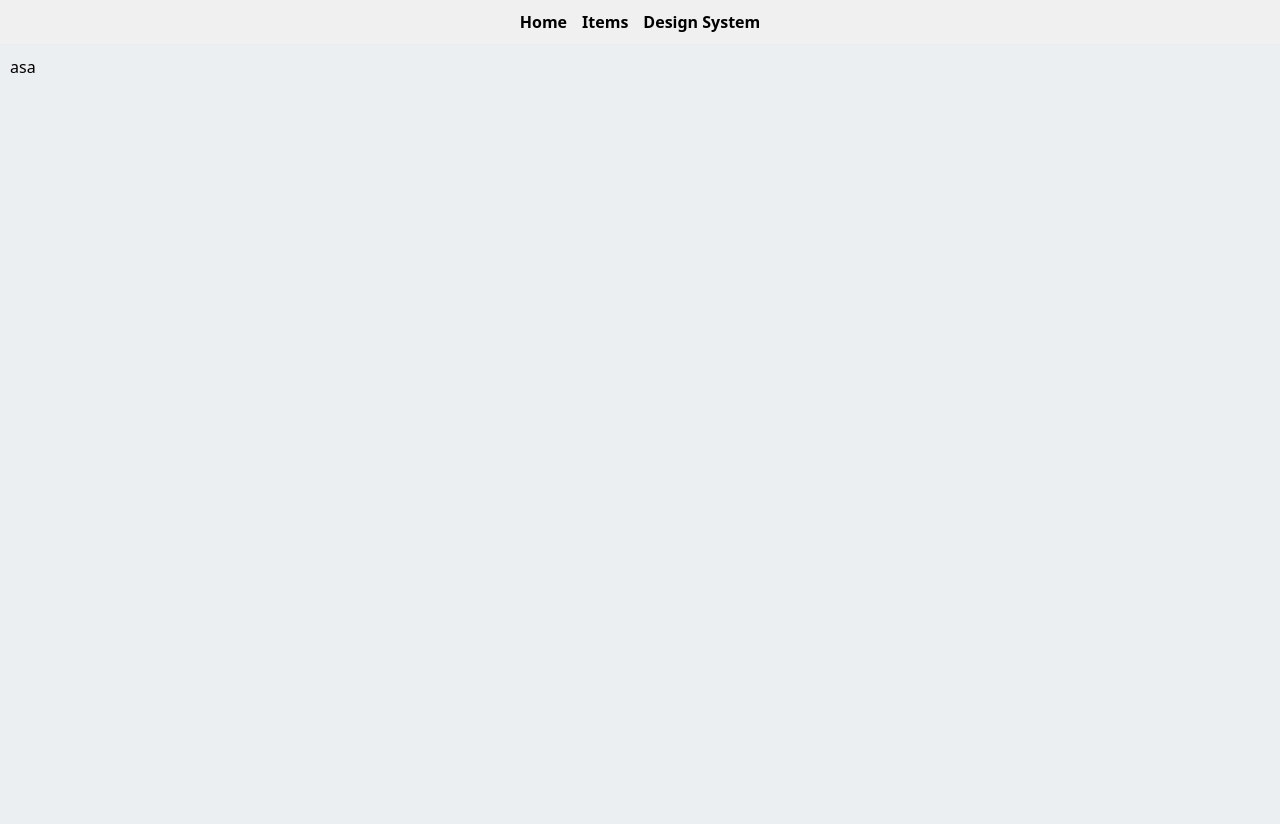
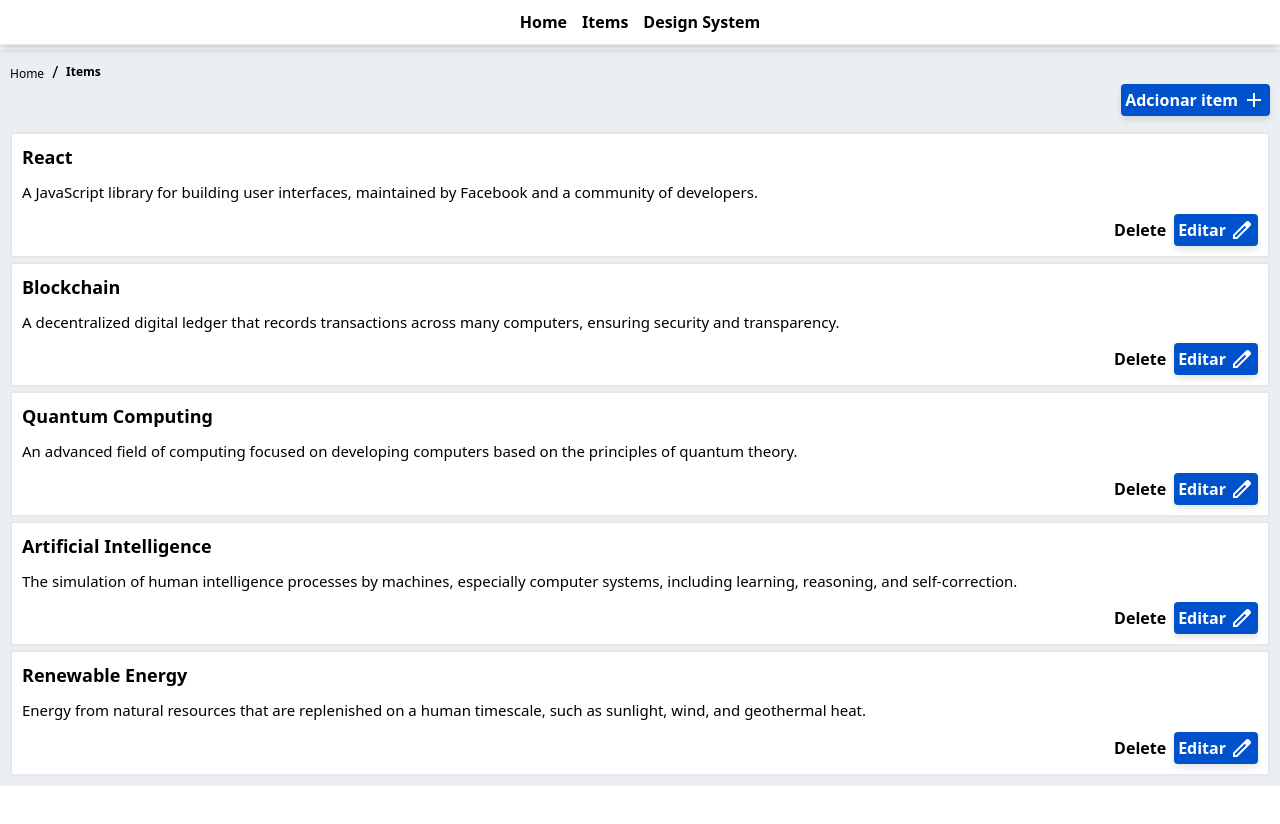
Before and after one commit to antonioarieiro/vylex, a Next.js app: page /items in a window 1280 px wide. Shown: the top 824 px of the page. After the commit the page ends 800 px from the top, so only its background shows below. Built offline with nearby package versions, Linux system fonts and the light colour scheme.

Commit message:
feat: list items

```diff
--- a/src/pages/index.tsx
+++ b/src/pages/index.tsx
@@ -11,6 +11,10 @@ import { items } from "../utils/initialData";
 import Modal from "@/components/modal";
 import React from "react";
 import { useRouter } from "next/router";
+import DscInput from "@/components/Input";
+import DscTextArea from "@/components/textArea";
+import Toast from "@/components/toast";
+import { editItem } from "./api/api";
 
 interface Item {
   id: number;
@@ -18,33 +22,57 @@ interface Item {
   description: string;
 }
 export default function Home() {
+  const [openDeleteModal, setOpenDeleteModal] = React.useState(false);
   const [openEditModal, setOpenEditModal] = React.useState(false);
   const [initialItems, setInitialItems] = React.useState<Item[]>([]);
   const [selectedData, setSelectedData] = React.useState<Item>({} as Item);
+  const [toast, showToast] = React.useState(false);
   const router = useRouter();
 
-  const handleEdit = (id: number) => {
+  const handleEdit = (item: Item) => {
     return () => {
-      console.log(id);
+      setSelectedData(item);
+      setOpenEditModal(true);
     };
   };
 
   const handleDelete = (item: Item) => {
     return () => {
-      setOpenEditModal(true);
+      setOpenDeleteModal(true);
       setSelectedData(item);
     };
   };
 
   const handleSaveDelete = () => {
-    setOpenEditModal(false);
-    console.log("asa", selectedData);
+    setOpenDeleteModal(false);
     let filter = initialItems.filter((val: Item) => val.id !== selectedData.id);
-    console.log("filter", filter);
     setInitialItems(filter);
   };
 
+  const handleSaveEdit = () => {
+    setOpenEditModal(false);
+  };
+
   const handleChangeModalDelete = () => {
+    setOpenDeleteModal(false);
+  };
+
+  const handleChangeModalEdit = async () => {
+    const { id, name, description } = selectedData;
+    const success = await editItem(id, name, description);
+    if (success) {
+      showToast(true);
+      setSelectedData({});
+      setTimeout(() => {
+        showToast(false);
+      }, 1000);
+    }
+
+    setInitialItems((prevInitialItems) =>
+      prevInitialItems.map((item) =>
+        item.id === selectedData.id ? selectedData : item
+      )
+    );
     setOpenEditModal(false);
   };
 
@@ -54,12 +82,27 @@ export default function Home() {
     };
   };
 
+  const handleChangeName = (newName: string) => {
+    setSelectedData((prevSelectedData) => ({
+      ...prevSelectedData,
+      name: newName
+    }));
+  };
+
+  const handleChangeDescription = (newDescription: string) => {
+    setSelectedData((prevSelectedData) => ({
+      ...prevSelectedData,
+      description: newDescription
+    }));
+  };
+
   React.useEffect(() => {
     setInitialItems(items);
   }, []);
 
   return (
     <>
+      {toast && <Toast />}
       <div className="flex items-center gap-4 w-full justify-end mb-4">
         <Button
           text="Adcionar item"
@@ -68,16 +111,40 @@ export default function Home() {
           onSubmit={addNewItem()}
         />
       </div>
-      {openEditModal && selectedData && (
+      {openDeleteModal && selectedData && (
         <Modal
           title="Delete item"
-          open={openEditModal}
+          open={openDeleteModal}
           onSave={handleSaveDelete}
           onCancel={handleChangeModalDelete}
         >
           <div>
             Se você excluir este item, perderá todas as alterações realizadas.
           </div>
+        </Modal>
+      )}
+
+      {openEditModal && selectedData && (
+        <Modal
+          title="Delete item"
+          open={openEditModal}
+          onSave={handleChangeModalEdit}
+          onCancel={handleSaveEdit}
+        >
+          <CardContainerBody>
+            <DscInput
+              value={selectedData.name}
+              onChange={handleChangeName}
+              placeholder="Nome do item"
+              label="Nome"
+            />
+            <DscTextArea
+              value={selectedData.description}
+              onChange={handleChangeDescription}
+              placeholder="Descrição"
+              label="Descrição"
+            />
+          </CardContainerBody>
         </Modal>
       )}
       {initialItems && initialItems.length ? (
@@ -98,7 +165,7 @@ export default function Home() {
                   text="Editar"
                   type="normal"
                   icon="edit"
-                  onSubmit={handleEdit(val.id)}
+                  onSubmit={handleEdit(val)}
                 />
               </CardContainerFooter>
             </CardContainer>
--- a/src/pages/items/index.tsx
+++ b/src/pages/items/index.tsx
@@ -1,11 +1,188 @@
+import Button from "@/components/button";
+import DefaultText from "@/components/typograph/DefaultText";
+import TitleH2 from "@/components/typograph/Subtitle";
+import {
+  ListContainer,
+  CardContainer,
+  CardContainerBody,
+  CardContainerFooter
+} from "@/styles/dsc";
+import { items } from "../../utils/initialData";
+import Modal from "@/components/modal";
 import React from "react";
+import { useRouter } from "next/router";
+import DscInput from "@/components/Input";
+import DscTextArea from "@/components/textArea";
+import Toast from "@/components/toast";
+import { editItem } from "../api/api";
+import BreadCrumb from "@/components/breadCrumb";
 
-const ListItems: React.FC = () => {
+interface Item {
+  id: number;
+  name: string;
+  description: string;
+}
+export default function ListItems() {
+  const [openDeleteModal, setOpenDeleteModal] = React.useState(false);
+  const [openEditModal, setOpenEditModal] = React.useState(false);
+  const [initialItems, setInitialItems] = React.useState<Item[]>([]);
+  const [selectedData, setSelectedData] = React.useState<Item>({} as Item);
+  const [toast, showToast] = React.useState(false);
+  const router = useRouter();
+
+  const path = [
+    { name: "Home", link: "#" },
+    { name: "Items", link: "#" }
+  ];
+
+  const handleEdit = (item: Item) => {
+    return () => {
+      setSelectedData(item);
+      setOpenEditModal(true);
+    };
+  };
+
+  const handleDelete = (item: Item) => {
+    return () => {
+      setOpenDeleteModal(true);
+      setSelectedData(item);
+    };
+  };
+
+  const handleSaveDelete = () => {
+    setOpenDeleteModal(false);
+    let filter = initialItems.filter((val: Item) => val.id !== selectedData.id);
+    setInitialItems(filter);
+  };
+
+  const handleSaveEdit = () => {
+    setOpenEditModal(false);
+  };
+
+  const handleChangeModalDelete = () => {
+    setOpenDeleteModal(false);
+  };
+
+  const handleChangeModalEdit = async () => {
+    const { id, name, description } = selectedData;
+    const success = await editItem(id, name, description);
+    if (success) {
+      showToast(true);
+      setSelectedData({});
+      setTimeout(() => {
+        showToast(false);
+      }, 1000);
+    }
+
+    setInitialItems((prevInitialItems) =>
+      prevInitialItems.map((item) =>
+        item.id === selectedData.id ? selectedData : item
+      )
+    );
+    setOpenEditModal(false);
+  };
+
+  const addNewItem = () => {
+    return () => {
+      router.push("/new-item");
+    };
+  };
+
+  const handleChangeName = (newName: string) => {
+    setSelectedData((prevSelectedData) => ({
+      ...prevSelectedData,
+      name: newName
+    }));
+  };
+
+  const handleChangeDescription = (newDescription: string) => {
+    setSelectedData((prevSelectedData) => ({
+      ...prevSelectedData,
+      description: newDescription
+    }));
+  };
+
+  React.useEffect(() => {
+    setInitialItems(items);
+  }, []);
+
   return (
-    <div>
-      <p>asa</p>
-    </div>
+    <>
+      {toast && <Toast />}
+      <BreadCrumb path={path} />
+      <div className="flex items-center gap-4 w-full justify-end mb-4">
+        <Button
+          text="Adcionar item"
+          type="normal"
+          icon="add"
+          onSubmit={addNewItem()}
+        />
+      </div>
+      {openDeleteModal && selectedData && (
+        <Modal
+          title="Delete item"
+          open={openDeleteModal}
+          onSave={handleSaveDelete}
+          onCancel={handleChangeModalDelete}
+        >
+          <div>
+            Se você excluir este item, perderá todas as alterações realizadas.
+          </div>
+        </Modal>
+      )}
+
+      {openEditModal && selectedData && (
+        <Modal
+          title="Delete item"
+          open={openEditModal}
+          onSave={handleChangeModalEdit}
+          onCancel={handleSaveEdit}
+        >
+          <CardContainerBody>
+            <DscInput
+              value={selectedData.name}
+              onChange={handleChangeName}
+              placeholder="Nome do item"
+              label="Nome"
+            />
+            <DscTextArea
+              value={selectedData.description}
+              onChange={handleChangeDescription}
+              placeholder="Descrição"
+              label="Descrição"
+            />
+          </CardContainerBody>
+        </Modal>
+      )}
+      {initialItems && initialItems.length ? (
+        <ListContainer>
+          {initialItems.map((val: Item) => (
+            <CardContainer key={val.id}>
+              <TitleH2 text={val.name} />
+              <CardContainerBody>
+                <DefaultText text={val.description} />
+              </CardContainerBody>
+              <CardContainerFooter>
+                <Button
+                  text="Delete"
+                  type="subtle"
+                  onSubmit={handleDelete(val)}
+                />
+                <Button
+                  text="Editar"
+                  type="normal"
+                  icon="edit"
+                  onSubmit={handleEdit(val)}
+                />
+              </CardContainerFooter>
+            </CardContainer>
+          ))}
+        </ListContainer>
+      ) : (
+        <div className="flex items-center gap-4 w-full justify-center">
+          <TitleH2 text="Sem items na listagem" />
+        </div>
+      )}
+    </>
   );
-};
-
-export default ListItems;
+}
--- a/src/pages/new-item/index.tsx
+++ b/src/pages/new-item/index.tsx
@@ -4,6 +4,7 @@ import Button from "@/components/button";
 import DscInput from "@/components/Input";
 import DscTextArea from "@/components/textArea";
 import TitleH2 from "@/components/typograph/Subtitle";
+import { items } from "../../utils/initialData";
 import {
   CardContainer,
   CardContainerBody,
@@ -35,6 +36,12 @@ const AddNewItem: React.FC = () => {
     console.log("success", success);
 
     if (success) {
+      const newItem = {
+        id: items.length > 0 ? items[items.length - 1].id + 1 : 1,
+        name: name,
+        description: description
+      };
+      items.push(newItem);
       showToast(true);
       setName("");
       setDescription("");
--- a/src/styles/dsc.ts
+++ b/src/styles/dsc.ts
@@ -7,8 +7,14 @@ interface ButtonProps {
 
 export const ButtonContainer = styled.button<ButtonProps>`
   font-weight: 600;
-  background-color: ${({ type }) =>
-    type === "alert" ? "#f1ca45" : type === "subtle" ? "none" : "#0052cc"};
+  background-color: ${({ type, disabled }) =>
+    disabled
+      ? "#ccc"
+      : type === "alert"
+      ? "#f1ca45"
+      : type === "subtle"
+      ? "none"
+      : "#0052cc"};
   padding: 4px;
   color: ${({ type }) => (type === "subtle" ? " #000" : " #fff")};
   border-radius: 4px;
@@ -177,21 +183,25 @@ export const Layout = styled.div`
 
 export const LayoutHeader = styled.div`
   display: flex;
+  position: fixed;
+  top: 0;
+  width: 100%;
   align-items: center;
   justify-content: center;
   border-bottom: 1px solid #ebecf0;
   background-color: #ffffff;
   padding: 10px;
-  background-color: #f0f0f0;
+  box-shadow: rgba(0, 0, 0, 0.24) 0px 3px 8px;
   gap: 15px;
 `;
 
 export const LayoutBody = styled.div`
+  margin-top: 50px;
   padding-top: 10px;
   background: #eceff1;
   padding: 10px;
   width: 100%;
-  height: 100vh;
+
   overflow: hidden;
 `;
 
@@ -213,7 +223,7 @@ export const ListContainer = styled.div`
 
 export const ToastContainer = styled.div`
   display: flex;
-  position: absolute;
+  position: fixed;
   right: 0;
   top: 10px;
   background: green;
@@ -224,3 +234,22 @@ export const ToastContainer = styled.div`
   display: flex;
   align-items: center;
 `;
+
+export const ProgressBarContainer = styled.div`
+  position: relative;
+  width: 100%;
+  height: 20px;
+  background-color: #f5f5f5;
+  border-radius: 4px;
+  overflow: hidden;
+`;
+
+export const ProgressBar = styled.div<{ progress: number }>`
+  position: absolute;
+  top: 0;
+  left: 0;
+  height: 100%;
+  width: ${(props) => props.progress}%;
+  background-color: #007bff;
+  transition: width 0.5s ease-in-out;
+`;
--- a/src/utils/initialData.js
+++ b/src/utils/initialData.js
@@ -1,4 +1,4 @@
-export const items = [
+export let items = [
   {
     id: 1,
     name: "React",
```
Also changed, not shown: src/pages/api/api.ts (+53 -1 lines).
